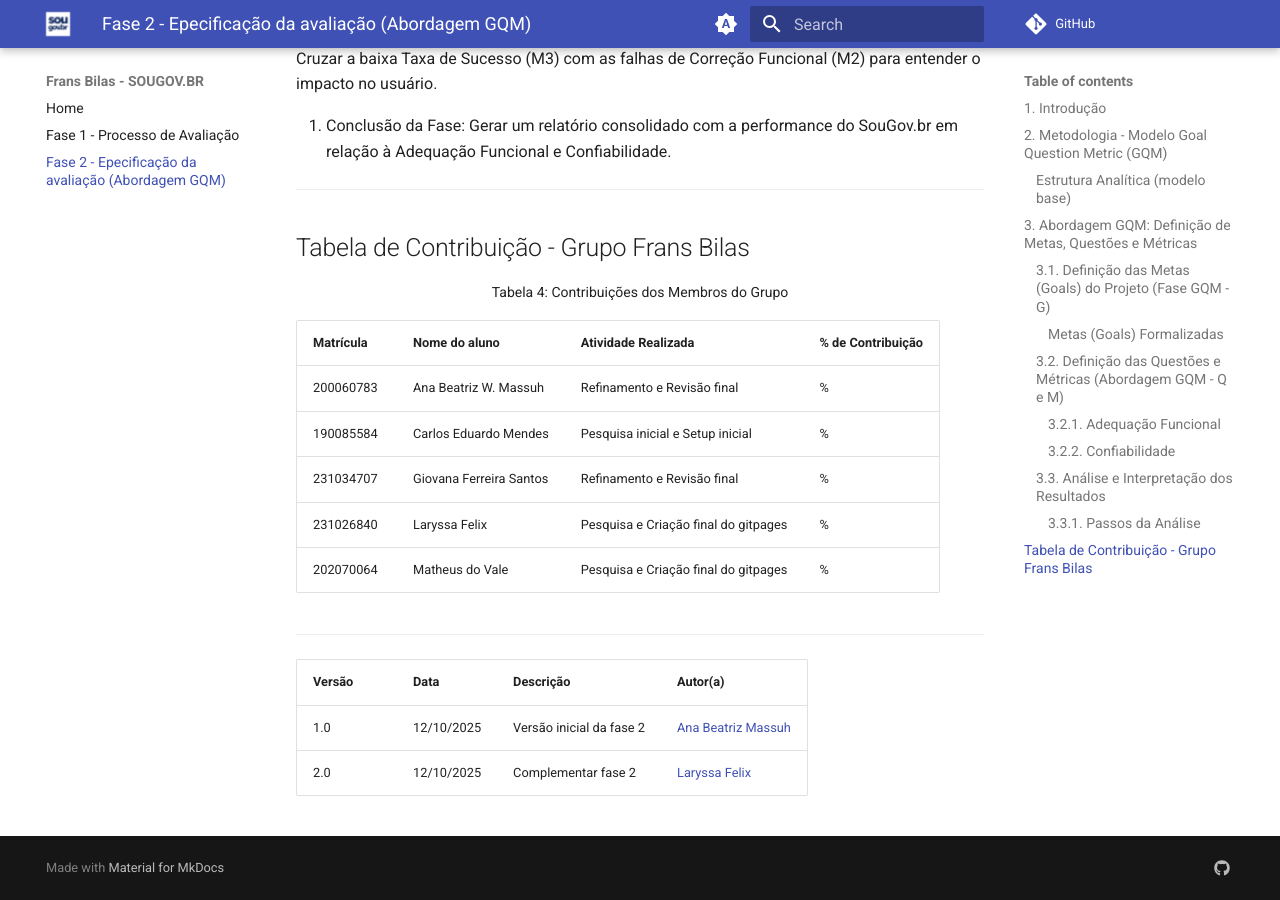
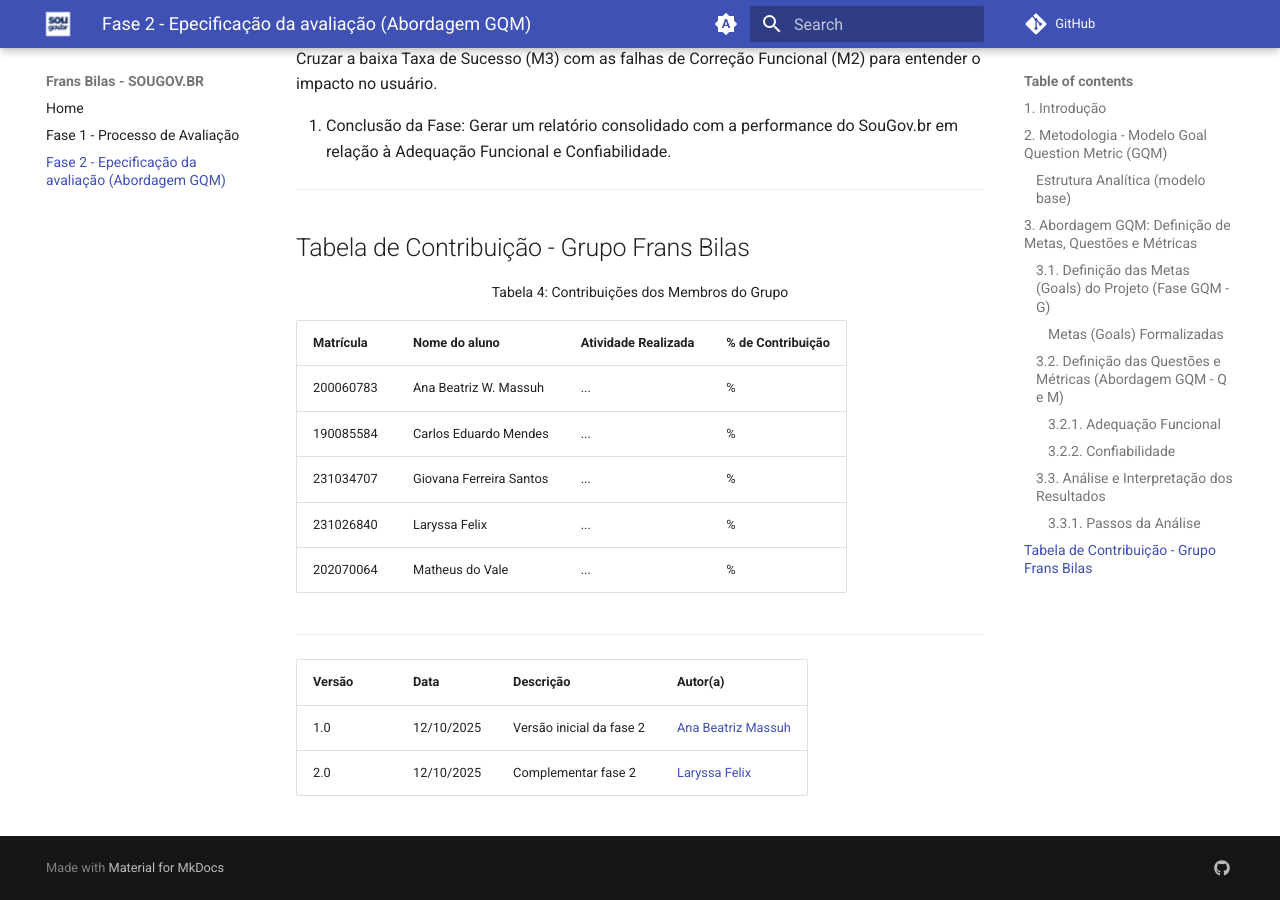
Before and after one commit to felixlaryssa/2025-2_T01_FRANS-BILAS, an MkDocs documentation site: the page built from docs/fase2.md, in a window 1280 px wide and 900 px high, scrolled down 5811 px. Built offline with MkDocs 1.6.1 and Material for MkDocs 9.7.7, drawn with Linux system fonts in a browser that asks for light colours; comment, search, counter and statistics services are not loaded.

Commit message:
Update student contributions in fase2.md

```diff
--- a/docs/fase2.md
+++ b/docs/fase2.md
@@ -121,11 +121,11 @@ Cruzar a baixa Taxa de Sucesso (M3) com as falhas de Correção Funcional (M2) p
 
 | Matrícula | Nome do aluno | Atividade Realizada | % de Contribuição |
 | --------- | ------------- | ------------------- | ----------------- |
-| 200060783 | Ana Beatriz W. Massuh | Refinamento e Revisão final | % |
-| 190085584 | Carlos Eduardo Mendes |  Pesquisa inicial e Setup inicial | % |
-| 231034707 | Giovana Ferreira Santos | Refinamento e Revisão final | % |
-| 231026840 | Laryssa Felix |  Pesquisa e Criação final do gitpages  | % |
-| 202070064 | Matheus do Vale | Pesquisa e Criação final do gitpages | % |
+| 200060783 | Ana Beatriz W. Massuh | ... | % |
+| 190085584 | Carlos Eduardo Mendes |  ... | % |
+| 231034707 | Giovana Ferreira Santos | ... | % |
+| 231026840 | Laryssa Felix |  ...  | % |
+| 202070064 | Matheus do Vale | ... | % |
 
 ---------------------
 
```
